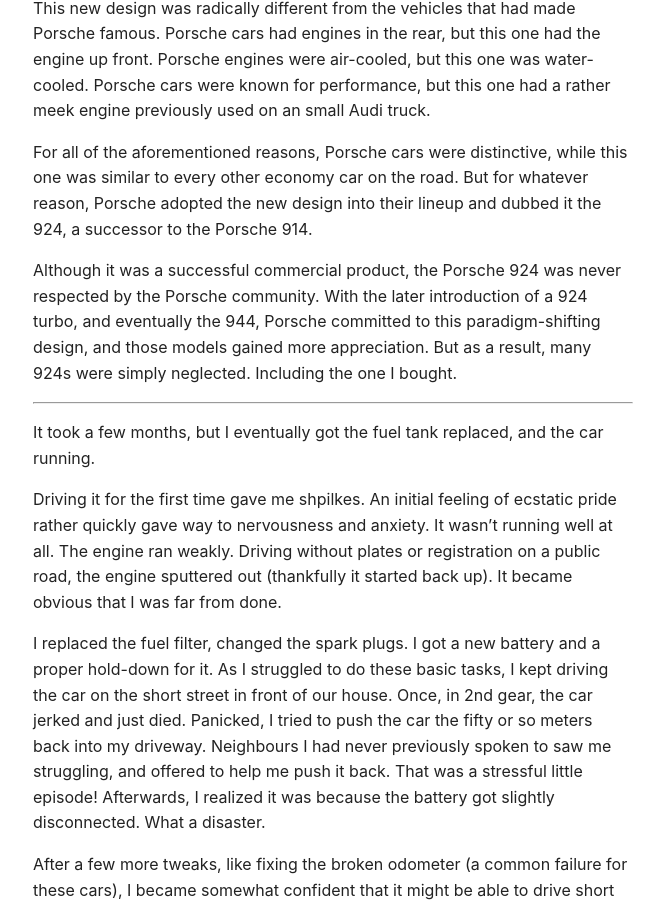
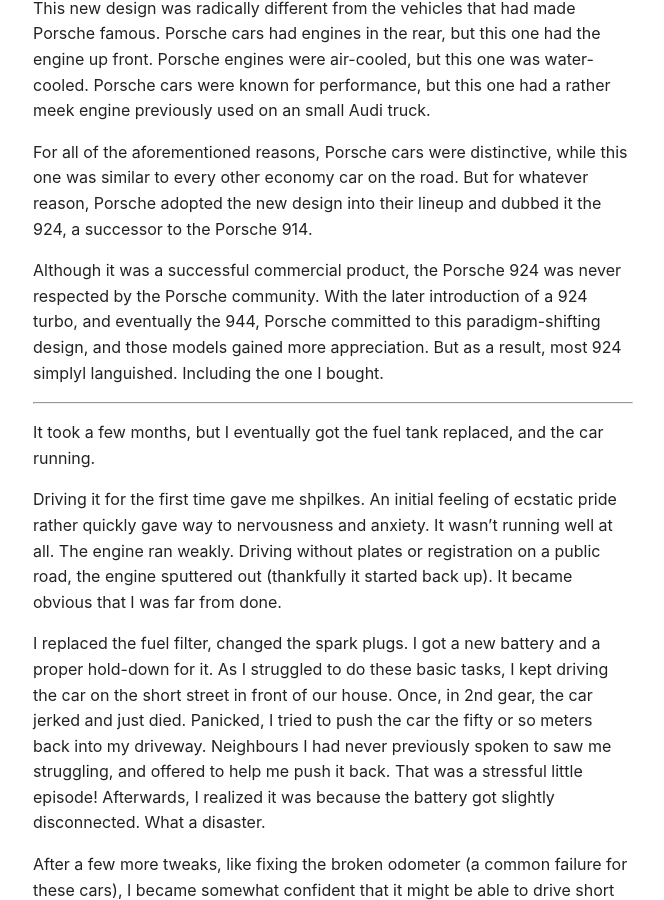
Before and after one commit to glifchits/glifchits.github.io, a Jekyll site: the page built from _posts/2022-03-02-my-first-old-car.md, in a window 1280 px wide and 900 px high, scrolled down 1272 px. Shown: the whole window, without its empty margins (307-971 px from the left). Built offline with Jekyll 4.4.1, drawn with Linux system fonts in a browser that asks for light colours.

Commit message:
better choice of words

```diff
--- a/_posts/2022-03-02-my-first-old-car.md
+++ b/_posts/2022-03-02-my-first-old-car.md
@@ -29,7 +29,7 @@
 
 For all of the aforementioned reasons, Porsche cars were distinctive, while this one was similar to every other economy car on the road. But for whatever reason, Porsche adopted the new design into their lineup and dubbed it the 924, a successor to the Porsche 914.
 
-Although it was a successful commercial product, the Porsche 924 was never respected by the Porsche community. With the later introduction of a 924 turbo, and eventually the 944, Porsche committed to this paradigm-shifting design, and those models gained more appreciation. But as a result, many 924s were simply neglected. Including the one I bought.
+Although it was a successful commercial product, the Porsche 924 was never respected by the Porsche community. With the later introduction of a 924 turbo, and eventually the 944, Porsche committed to this paradigm-shifting design, and those models gained more appreciation. But as a result, most 924 simplyl languished. Including the one I bought.
 
 ---
 
```
